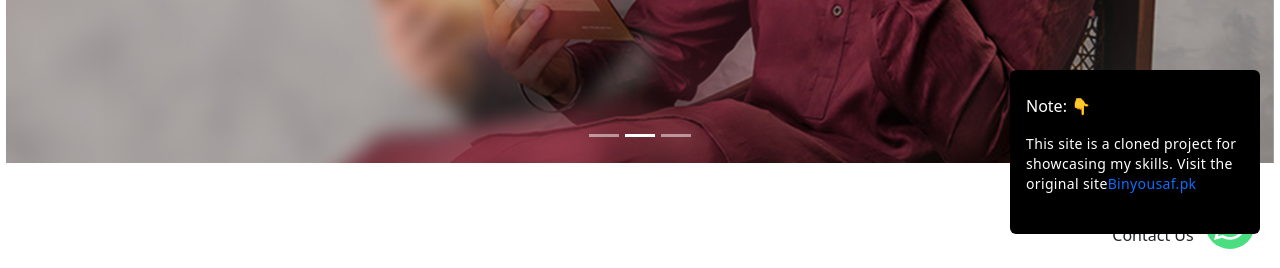
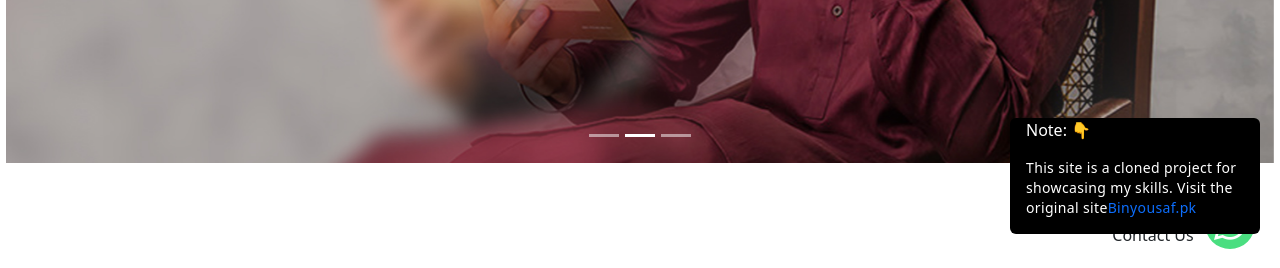
Before and after one commit to Offensic/Binyousaf.pk, a React (Create React App) app in the folder Frontend/: page / in a window 1280 px wide. Shown: the part 526-794 px from the top of the page. Built offline with nearby package versions, Linux system fonts and the light colour scheme; no server answers.

Commit message:
Chnages on UI

```diff
--- a/Frontend/src/Main Component/Home.js
+++ b/Frontend/src/Main Component/Home.js
@@ -32,7 +32,7 @@ function Home() {
     return (
         <div className='overflow-hidden relative'>
             {/* Disclaimer Note: */}
-            <div className="w-[250px] text-white bg-black px-3 py-4 z-[1000] fixed right-5 bottom-10 rounded-md">
+            <div className="w-[250px] text-white bg-black px-3 z-[1000] fixed right-5 bottom-10 rounded-md">
                 <p>Note: 👇</p>
                 <p className="text-sm tracking-wide text-white ">
                     This site is a cloned project for showcasing my skills. Visit the original site
```
